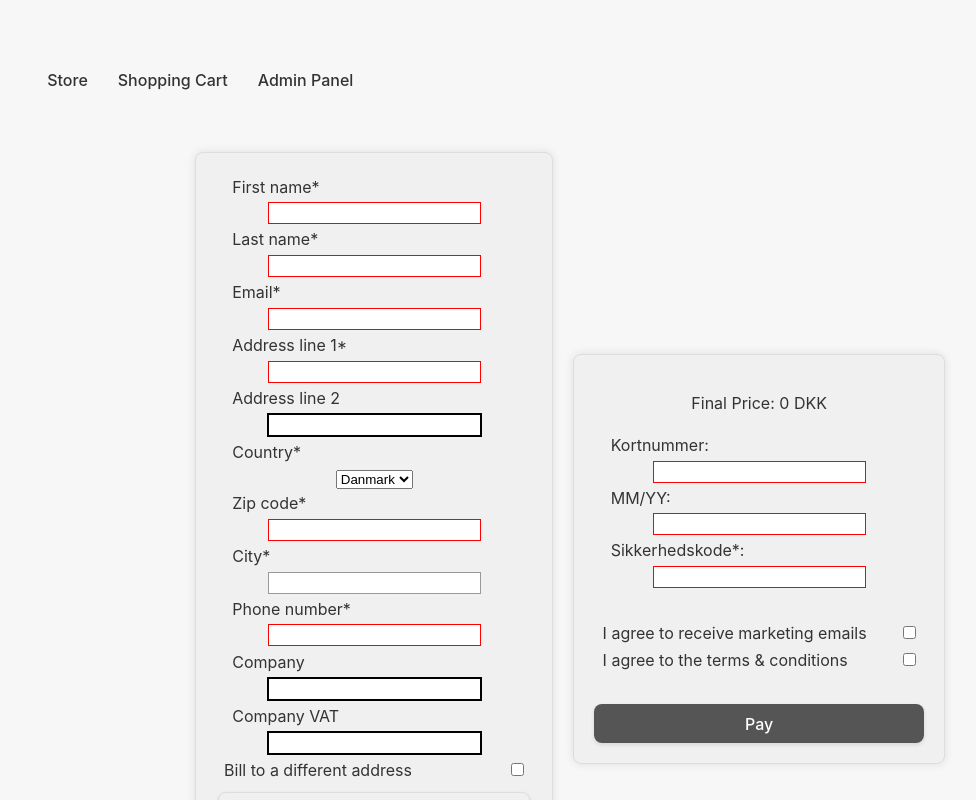
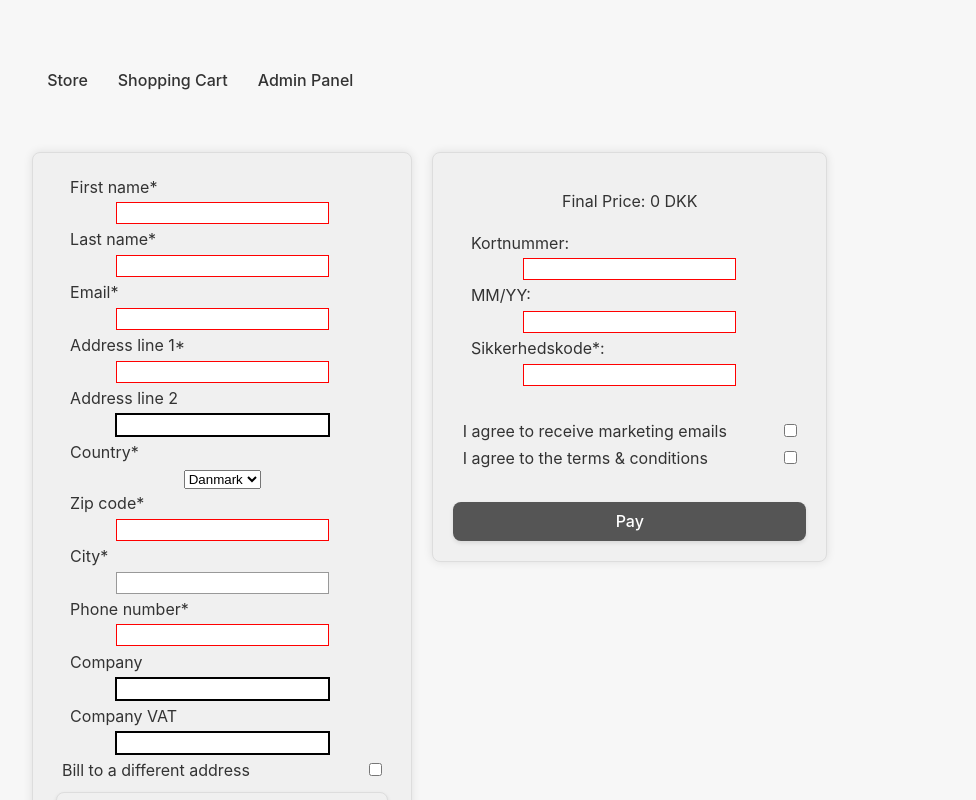
Before and after one commit to SiGoldbach/FrontendWebShop9, a React (Vite) app: page /checkout in a window 1280 px wide. Shown: the top 800 px of the page, without its empty margins (57-1033 px from the left). Built offline with nearby package versions, Linux system fonts and the light colour scheme; no server answers.

Commit message:
fixed a little, but ghost padding still haunts us

```diff
--- a/src/Pages/checkoutPage.tsx
+++ b/src/Pages/checkoutPage.tsx
@@ -177,8 +177,8 @@ export function CheckoutPage() {
     }
 
 
-    return <form className="forms">
-      <div className="formsContainer">
+    return <div className="formsContainer">
+      <form className="forms" id='forms'>
         <div className="addressformsContainer">
           <ul>
             <li>
@@ -287,8 +287,8 @@ export function CheckoutPage() {
           <div className="loader" id="loader"></div>
           </button>
         </div>
-      </div>
-    </form>
+      </form>
+    </div>
 }
 
 
--- a/src/Pages/index.css
+++ b/src/Pages/index.css
@@ -234,8 +234,13 @@ button:focus-visible {
   overflow: auto;
 }
 
+.forms {
+  display: flex;
+  width: 100%;
+}
+
 .addressformsContainer {
-  margin-left: 20px;
+  height: fit-content;
   background: var(--box-background-color);
   border-radius: 8px;
   padding: 20px;
@@ -244,8 +249,7 @@ button:focus-visible {
 }
 
 .paymentContainer {
-  max-width: 600px;
-   max-height: 550px;
+  height: fit-content;
   margin-left: 20px;
   background: var(--box-background-color);
   border-radius: 8px;
```
Lines whose indentation alone changed are shown as unchanged.
